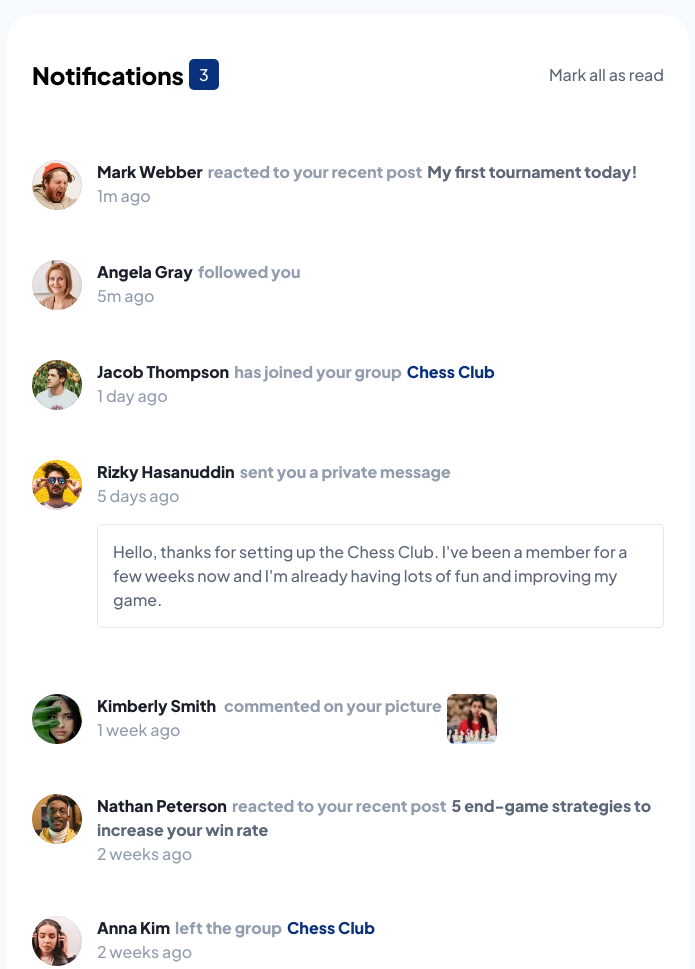
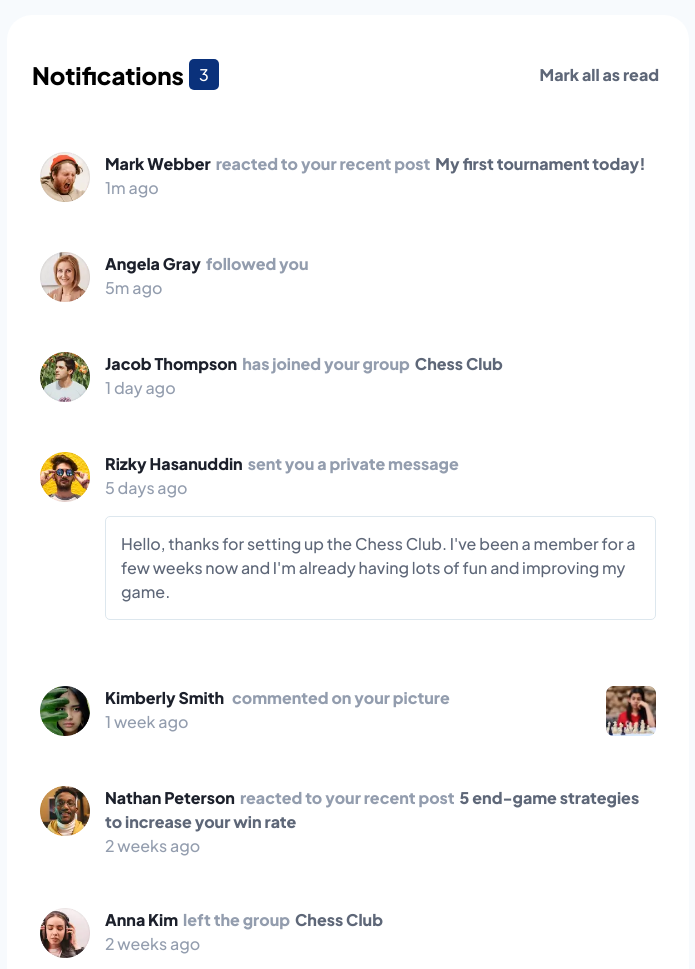
Before and after one commit to lmpko/frontendmentor-notifications-page-main, a React app: page / in a window 1280 px wide. Shown: the whole page, without its empty margins (292-987 px from the left). Built offline with nearby package versions, Linux system fonts and the light colour scheme.

Commit message:
css active states, and if notification has picture set them to right of element

```diff
--- a/app.css
+++ b/app.css
@@ -43,7 +43,13 @@ h2,h3,h4,h5{
 .notification-card{
     display: flex;
     align-items: flex-start;
-    margin: 3.125rem 0;
+    margin: 2.125rem 0;
+    justify-content: space-between;
+    padding: .5rem;
+}
+
+.notification-avatar-texts-container{
+    display: flex;
 }
 
 .notification-texts{
@@ -91,7 +97,7 @@ h2,h3,h4,h5{
 }
 
 .notif-club{
-    color: var(--secondary-color);
+    color: var(--fouthary-color-darker);
 }
 
 .notif-timestamp{
@@ -105,6 +111,20 @@ h2,h3,h4,h5{
     border-radius: .3125rem ;
 }
 
+.pic:hover{
+    cursor: pointer;
+}
+
+a{
+    text-decoration: none;
+    padding-right:  .3125rem;
+    font-weight: 800;
+}
+
+a:hover{
+    color: var(--secondary-color);
+}
+
 @media screen and (min-width: 48rem){
     main{
         background-color: var(--tertiary-color);
--- a/src/LayoutComponent.js
+++ b/src/LayoutComponent.js
@@ -10,7 +10,7 @@ const LayouComponent = () => {
             <span className='number-of-new-notifications'>3</span>
           </div>
 
-          <span className='mark-all-as-read'>Mark all as read</span>
+          <a href="" className='mark-all-as-read'>Mark all as read</a>
         </div>
         <NotificationComponent/>
     </section>
--- a/src/NotificationComponent.js
+++ b/src/NotificationComponent.js
@@ -8,16 +8,19 @@ const NotificationComponent = () => {
 
         {data.map((item, key) => (
             <div className='notification-card' key={key}>
+              <div className='notification-avatar-texts-container'>
                 {item?.avatar && <img src={item?.avatar} alt={item?.name}/>}
                 <div className='notification-texts'>
-                    {item?.name && <h2 className='author-name'>{item?.name}</h2>}
+                    {item?.name && <a href="" className='author-name'>{item?.name}</a>}
                     {item?.action && <h3 className='notif-action'>{item?.action}</h3>}
-                    {item?.post && <h4 className='notif-post'>{item?.post}</h4>}
-                    {item?.club && <h5 className='notif-club'>{item?.club}</h5>}
+                    {item?.post && <a href="" className='notif-post'>{item?.post}</a>}
+                    {item?.club && <a href="" className='notif-club'>{item?.club}</a>}
                     {item?.timestamp  && <span className='notif-timestamp'>{item?.timestamp}</span>}
                     {item?.message && <p className='notif-message'>{item?.message}</p>}
                 </div>
-                {item?.picture && <img src={item?.picture} alt="pic"/>}
+              </div>
+
+                {item?.picture && <img src={item?.picture} alt="pic" className='pic'/>}
             </div>
         ))}
     </>
```
